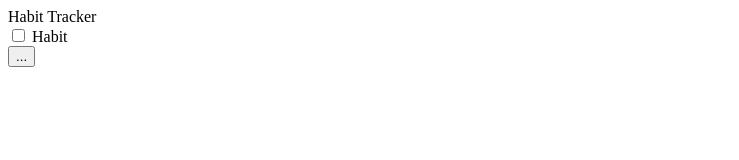
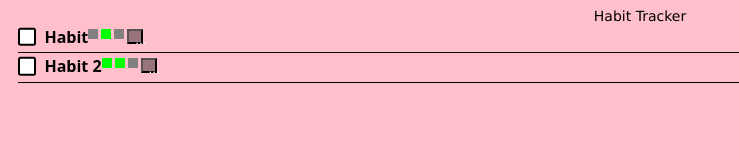
Before and after one commit to msoomro/HabitTrackerDesktopApp, a plain HTML site: page index.html in a window 1280 px wide. Shown: the whole page, without its empty margins (0-739 px from the left). Drawn offline with Linux system fonts and the light colour scheme.

Commit message:
Added style + rough animation to checkboxes; and some display style

```diff
--- a/index.html
+++ b/index.html
@@ -3,14 +3,18 @@
 <head>
     <meta charset="UTF-8">
     <meta name="viewport" content="width=device-width, initial-scale=1.0">
+    <link rel="stylesheet" href="style.css">
     <title>Habit Tracker</title>
 </head>
 <body>
     <header>Habit Tracker</header>
 
+    <div class="habitList">
         <div class="habit">
+            <label class="form-control">
                 <input type="checkbox" name="" class="todayCheck"> <!--could change this to an emoji that is grayed out-->
-        <label for="">Habit</label>
+                Habit
+            </label>
             <div class="visualProgress">
                 <span class="visualProgressDay" id="vpd1"></span>
                 <span class="visualProgressDay" id="vpd2"></span>
@@ -18,5 +22,20 @@
             </div>
             <button class="editTracker">...</button>
         </div>
+
+        <div class="habit">
+            <label class="form-control">
+                <input type="checkbox" name="" class="todayCheck"> <!--could change this to an emoji that is grayed out-->
+                Habit 2
+            </label>
+            <div class="visualProgress">
+                <span class="visualProgressDay" id="vpd2"></span>
+                <span class="visualProgressDay" id="vpd2"></span>
+                <span class="visualProgressDay" id="vpd3"></span>
+            </div>
+            <button class="editTracker">...</button>
+        </div>
+    </div>
+</label>
 </body>
 </html>
--- a/style.css
+++ b/style.css
@@ -15,18 +15,31 @@
     text-align: center;
 }
 
+.habitList {
+    display: grid;
+}
+
 .habit {
-    display: block;
+    display: inline-flex;
+    padding: 5px 0;
+    margin: 0 10px;
     border-bottom: 1px black solid;
 }
-
+    .check {
+        /* position: absolute; */
+        /* opacity: 0; */
+    }
     .todayCheck {
-        border-radius: 50px;
-        background-color: rgba(0,0,0,0);
+        /* opacity: 0; */
+        height: 15px;
+        width: 15px;
+        background-color: blue;
+        /* border-radius: 50px;
+        background-color: rgba(0,0,0,0); */
     }
 
     .visualProgress {
-        display: grid;
+        display: inline-flex;
 
     }
 
@@ -49,3 +62,44 @@
         background-color: rgba(0,0,0,0.4);
         color: white;
     }
+
+.form-control {
+  font-family: system-ui, sans-serif;
+  font-size: 1rem;
+  font-weight: bold;
+  line-height: 1.1;
+  display: flex;
+  grid-template-columns: 1em auto;
+  gap: 0.5em;
+}
+input[type="checkbox"] {
+  appearance: none;
+  background-color: #fff;
+  margin: 0;
+  font: inherit;
+  color: currentColor;
+  width: 1.15em;
+  height: 1.15em;
+  border: 0.15em solid currentColor;
+  border-radius: 0.15em;
+  transform: translateY(-0.075em);
+
+  display: flex;
+  place-content: center;
+}
+input[type="checkbox"]::before {
+  content: "";
+  width: 0.65em;
+  height: 0.65em;
+  transform: scale(0);
+  transition: 120ms transform ease-in-out;
+  box-shadow: inset 1em 1em var(--form-control-color);
+  background-color: hotpink;
+  /* background-color: CanvasText; */
+}
+input[type="checkbox"]:checked::before {
+  transform: scale(1);
+}
+.form-control + .form-control {
+  margin-top: 1em;
+}
```
Lines whose indentation alone changed are shown as unchanged.
